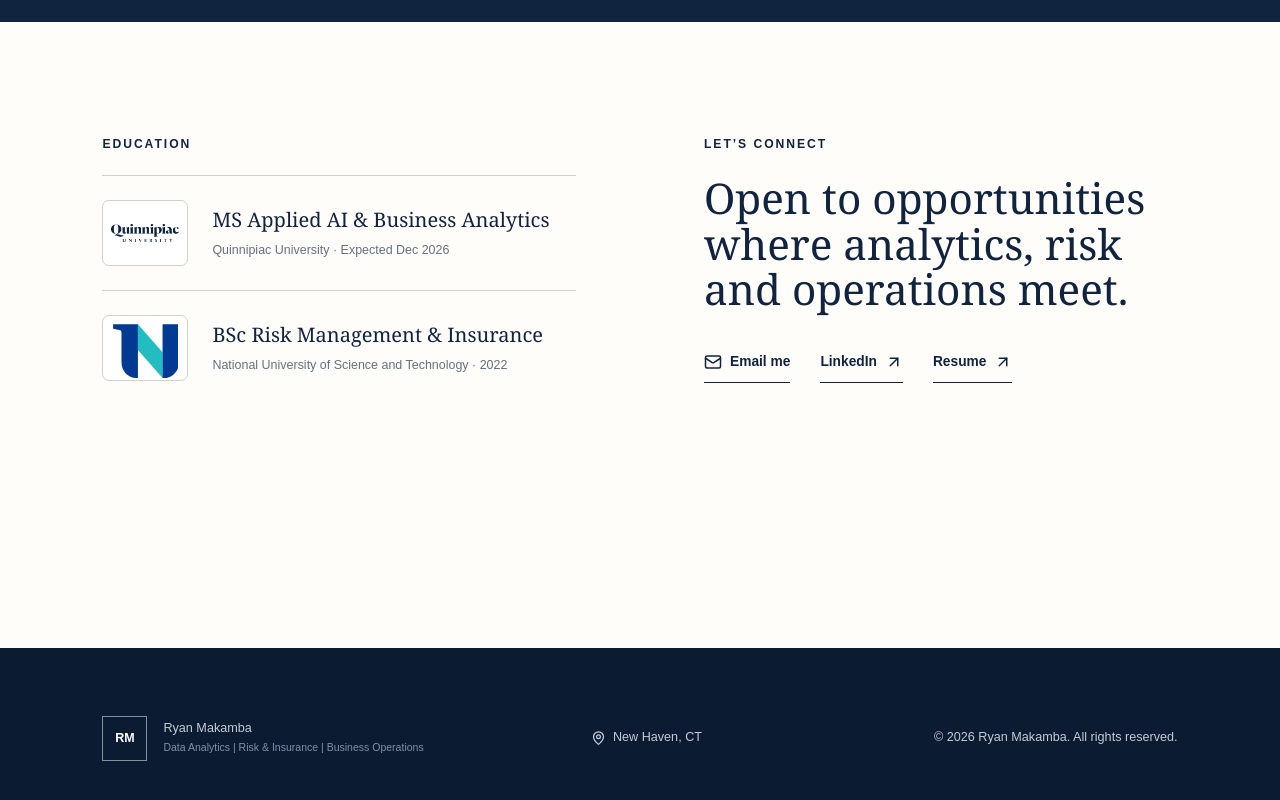
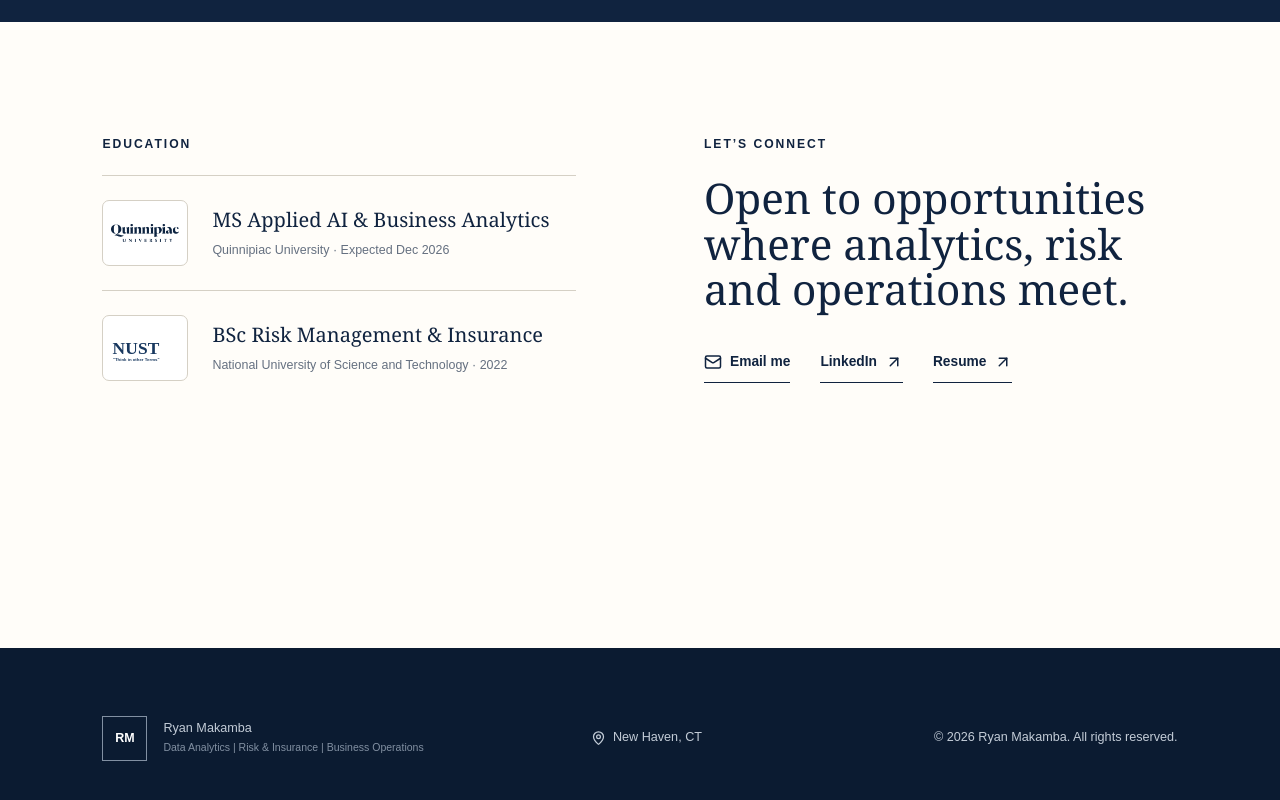
Before and after one commit to ryanmakamba/ryanmakamba.github.io, a Next.js app: page / in a window 1280 px wide. Shown: the part 10250-11050 px from the top of the page. Built offline with nearby package versions, Linux system fonts and the light colour scheme.

Commit message:
Use NUST wordmark in education

```diff
--- a/app/page.tsx
+++ b/app/page.tsx
@@ -330,7 +330,7 @@ export default function Home() {
             </div>
             <div className="credential">
               <a className="credential-logo-wrap nust-logo" href="https://www.nust.ac.zw/" target="_blank" rel="noreferrer" aria-label="Visit National University of Science and Technology">
-                <img src="/education/national-university-n.svg" alt="National University N logo" />
+                <img src="/education/nust-wordmark.svg" alt="NUST — Think in other Terms" />
               </a>
               <span><b>BSc Risk Management &amp; Insurance</b><small>National University of Science and Technology · 2022</small></span>
             </div>
```
